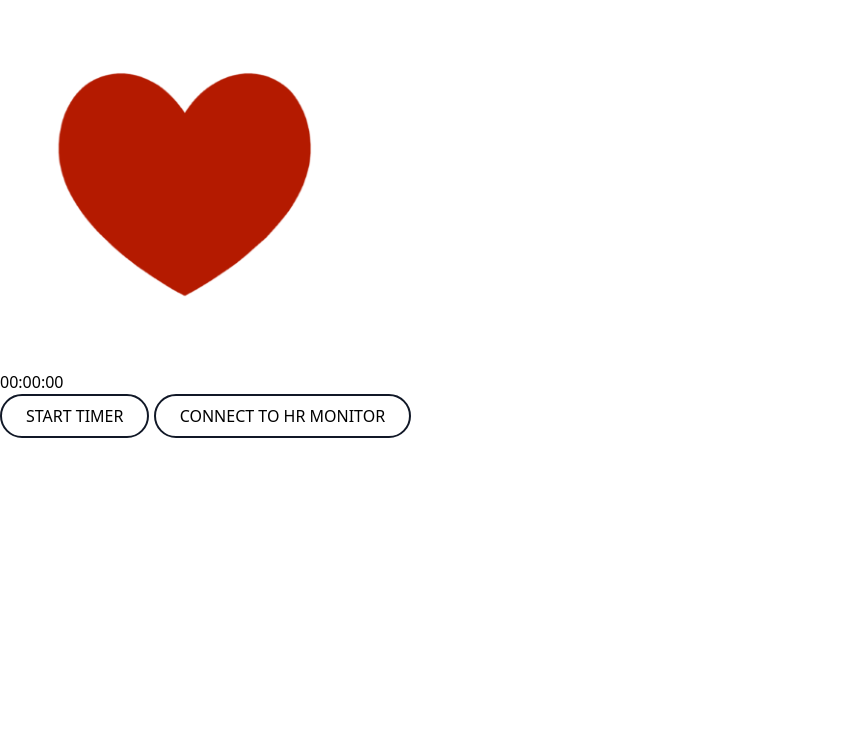
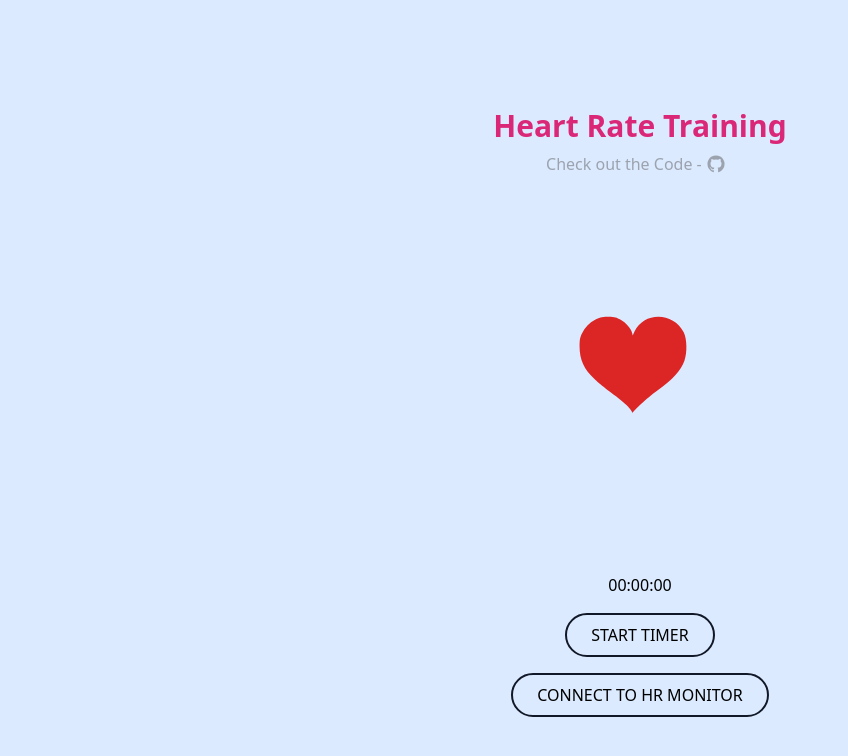
Before and after one commit to Jezzabell91/heart-rate-training, a website built with Vite: page index.html in a window 1280 px wide. Shown: the whole page, without its empty margins (0-848 px from the left). Built offline with nearby package versions, Linux system fonts and the light colour scheme.

Commit message:
Replace heart with svg

```diff
--- a/heartbeat.js
+++ b/heartbeat.js
@@ -7,6 +7,7 @@ let device
 // html elements
 const heartbeat = document.getElementById('heartbeat')
 const heart = document.getElementById('heart')
+// const heart_dark = document.getElementById('heart_dark')
 const connectBtn = document.getElementById('connectBtn')
 const disconnectBtn = document.getElementById('disconnectBtn')
 
@@ -40,12 +41,9 @@ connectBtn.addEventListener('click', () => {
             const val = e.target.value.getInt8(1)
             heartbeat.innerText = val ? val : ''
 
-            // pulse the heart image when heartbeat changes
-            if (heart.classList.contains('pulse')){
-                heart.classList.remove('pulse')
-            } else {
-                heart.classList.add('pulse')
-            }
+            heart.classList.toggle('text-red-600')
+            heart.classList.toggle('text-red-700')
+
             console.log(val)
 
         }
@@ -59,6 +57,8 @@ connectBtn.addEventListener('click', () => {
 // Disconnect from heart rate monitor
 disconnectBtn.addEventListener('click', () => {
 
+    // heart_dark.classList.add('hidden')
+    // heart.classList.remove('hidden')
     console.log('Disconnecting from bluetooth device')
     device.gatt.disconnect()
     console.log('Device disconnected')
@@ -66,7 +66,7 @@ disconnectBtn.addEventListener('click', () => {
     // Reset heart beat
     heartbeat.innerText = ''
     document.body.classList.remove('connected')
-    heart.classList.remove('pulse')
+    heart.classList.remove('hidden')
 
     // swap visibility of connection buttons
     connectBtn.classList.remove('hidden')
--- a/index.html
+++ b/index.html
@@ -14,18 +14,34 @@
 
 </head>
 
-<body>
+<body class="bg-blue-100">
 
-    <div id="parent">
-        <div id="child">
+    <div id="parent" class="h-screen grid items-center">
+        <div id="child" class="grid grid-cols-1 gap-4 place-items-center">
+            <div>
+            <h1 class="mt-6 text-3xl font-bold text-pink-600">Heart Rate Training</h1>
+            <a href="https://github.com/Jezzabell91/heart-rate-training" class="py-2 px-4 flex justify-center items-center text-gray-400 hover:text-gray-800 dark:hover:text-white transition-colors duration-200 ">
+                Check out the Code  -&nbsp;
+                <svg xmlns="http://www.w3.org/2000/svg" width="20" height="20" fill="currentColor" class="mr-2" viewBox="0 0 1792 1792">
+                    <path d="M896 128q209 0 385.5 103t279.5 279.5 103 385.5q0 251-146.5 451.5t-378.5 277.5q-27 5-40-7t-13-30q0-3 .5-76.5t.5-134.5q0-97-52-142 57-6 102.5-18t94-39 81-66.5 53-105 20.5-150.5q0-119-79-206 37-91-8-204-28-9-81 11t-92 44l-38 24q-93-26-192-26t-192 26q-16-11-42.5-27t-83.5-38.5-85-13.5q-45 113-8 204-79 87-79 206 0 85 20.5 150t52.5 105 80.5 67 94 39 102.5 18q-39 36-49 103-21 10-45 15t-57 5-65.5-21.5-55.5-62.5q-19-32-48.5-52t-49.5-24l-20-3q-21 0-29 4.5t-5 11.5 9 14 13 12l7 5q22 10 43.5 38t31.5 51l10 23q13 38 44 61.5t67 30 69.5 7 55.5-3.5l23-4q0 38 .5 88.5t.5 54.5q0 18-13 30t-40 7q-232-77-378.5-277.5t-146.5-451.5q0-209 103-385.5t279.5-279.5 385.5-103zm-477 1103q3-7-7-12-10-3-13 2-3 7 7 12 9 6 13-2zm31 34q7-5-2-16-10-9-16-3-7 5 2 16 10 10 16 3zm30 45q9-7 0-19-8-13-17-6-9 5 0 18t17 7zm42 42q8-8-4-19-12-12-20-3-9 8 4 19 12 12 20 3zm57 25q3-11-13-16-15-4-19 7t13 15q15 6 19-6zm63 5q0-13-17-11-16 0-16 11 0 13 17 11 16 0 16-11zm58-10q-2-11-18-9-16 3-14 15t18 8 14-14z">
+                    </path>
+                </svg>
+            </a>
+            </div>
 
-            <div class="container">
-                <img src="/images/icons/heart_370.png" alt="Picture of a heart" id="heart">
+            <div class="">
+                <div id="heart" class="p-8 fill-current text-red-600">
+                    <svg xmlns="http://www.w3.org/2000/svg" width="323" height="293" fill="currentColor" class="" viewBox="-600 -500 1935 1755">
+                        <path d="M 297.29747,550.86823 C 283.52243,535.43191 249.1268,505.33855 220.86277,483.99412 C 137.11867,420.75228 125.72108,411.5999 91.719238,380.29088 C 29.03471,322.57071 2.413622,264.58086 2.5048478,185.95124 C 2.5493594,147.56739 5.1656152,132.77929 15.914734,110.15398 C 34.151433,71.768267 61.014996,43.244667 95.360052,25.799457 C 119.68545,13.443675 131.6827,7.9542046 172.30448,7.7296236 C 214.79777,7.4947896 223.74311,12.449347 248.73919,26.181459 C 279.1637,42.895777 310.47909,78.617167 316.95242,103.99205 L 320.95052,119.66445 L 330.81015,98.079942 C 386.52632,-23.892986 564.40851,-22.06811 626.31244,101.11153 C 645.95011,140.18758 648.10608,223.6247 630.69256,270.6244 C 607.97729,331.93377 565.31255,378.67493 466.68622,450.30098 C 402.0054,497.27462 328.80148,568.34684 323.70555,578.32901 C 317.79007,589.91654 323.42339,580.14491 297.29747,550.86823 z">
+                        </path>
+                    </svg>
+                </div>
                 <div id="heartbeat">
                 <!-- heartbeat goes here -->
 
                 </div>
             </div>
+
             <p class="stopwatch" id="stopwatch">
                 <!-- stopwatch goes here -->
                 00:00:00
```
Also changed, not shown: css/tailwind.css (line endings or trailing spaces), images/heart_svg.svg (added), images/heart_svg_darkred.svg (added).
